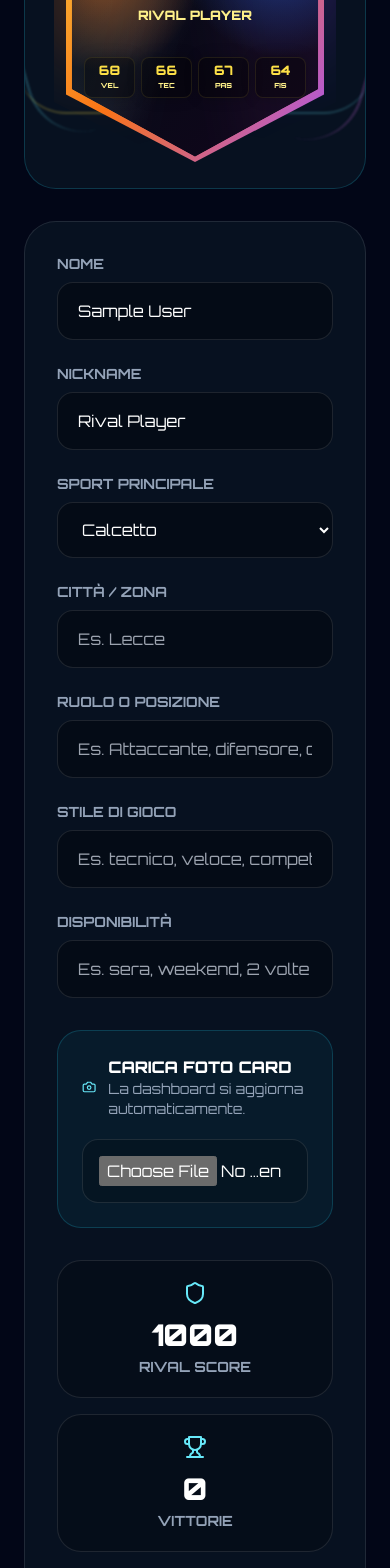
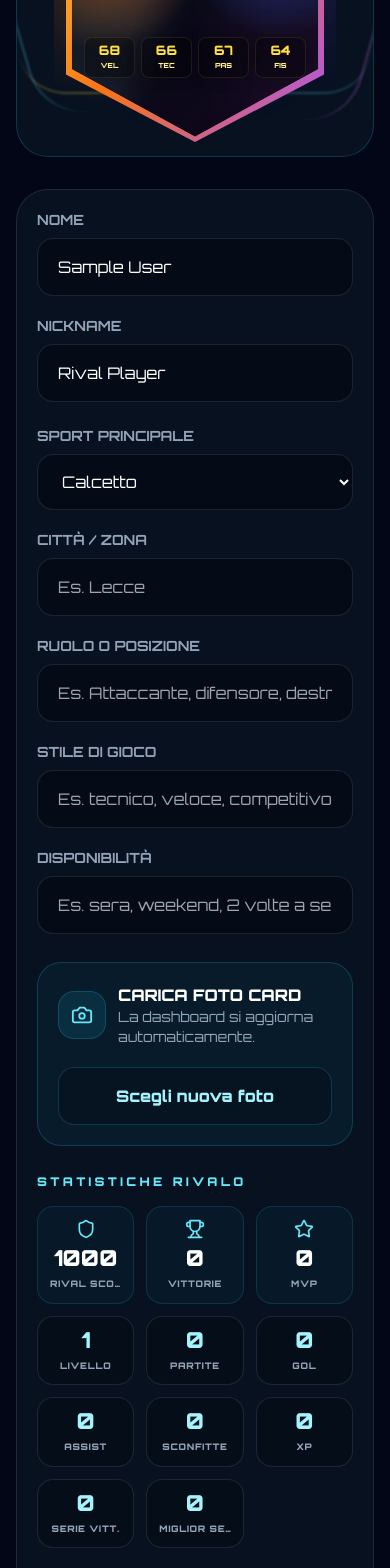
Before and after one commit to RivaloApp/rivalo-app, a Next.js app: page /profile in a window 390 px wide. Shown: the part 432-2000 px from the top of the page. Built offline with nearby package versions, Linux system fonts and the light colour scheme; no server answers; the database is empty; sample sign-in values are in the browser's storage.

Commit message:
Rifinisce statistiche profilo mobile

```diff
--- a/app/profile/page.tsx
+++ b/app/profile/page.tsx
@@ -178,9 +178,9 @@ setAvailability("");
   }
 
   return (
-    <main className="min-h-screen bg-[#020617] px-6 py-10 text-white">
+    <main className="min-h-screen overflow-x-hidden bg-[#020617] px-4 py-8 text-white sm:px-6 sm:py-10">
       <div className="mx-auto max-w-7xl">
-        <div className="mb-8 flex flex-wrap items-center justify-between gap-4">
+        <div className="mb-8 flex flex-col items-start gap-4 sm:flex-row sm:flex-wrap sm:items-center sm:justify-between">
           <Link href="/dashboard" className="flex items-center gap-4">
   <RivaloLogo />
 </Link>
@@ -193,8 +193,8 @@ setAvailability("");
           </Link>
         </div>
 
-        <div className="grid gap-8 xl:grid-cols-[360px_1fr]">
-          <div className="relative overflow-hidden rounded-[2rem] border border-cyan-400/20 bg-[#071120] p-6">
+        <div className="grid min-w-0 gap-8 xl:grid-cols-[360px_1fr]">
+          <div className="relative overflow-hidden rounded-[2rem] border border-cyan-400/20 bg-[#071120] p-3 sm:p-6">
             <div className="absolute inset-0 bg-[radial-gradient(circle_at_20%_20%,rgba(59,130,246,.22),transparent_30%),radial-gradient(circle_at_80%_20%,rgba(249,115,22,.18),transparent_30%)]" />
 
             <div className="relative z-10">
@@ -208,8 +208,8 @@ setAvailability("");
             </div>
           </div>
 
-          <div className="rounded-[2rem] border border-white/10 bg-[#071120] p-8">
-            <div className="grid gap-6 md:grid-cols-2">
+          <div className="rounded-[2rem] border border-white/10 bg-[#071120] p-5 sm:p-8">
+            <div className="grid gap-5 md:grid-cols-2">
               <Field
                 label="Nome"
                 value={name}
@@ -233,14 +233,14 @@ setAvailability("");
               <select
                 value={sport}
                 onChange={(e) => setSport(e.target.value)}
-                className="w-full rounded-2xl border border-white/10 bg-black/30 px-5 py-4 outline-none transition focus:border-cyan-400"
+                className="w-full min-w-0 rounded-2xl border border-white/10 bg-black/30 px-5 py-4 outline-none transition focus:border-cyan-400"
               >
                 <option value="calcetto">Calcetto</option>
                 <option value="padel">Padel</option>
                 <option value="tennis">Tennis</option>
               </select>
             </div>
-<div className="mt-6 grid gap-6 md:grid-cols-2">
+<div className="mt-5 grid gap-5 md:grid-cols-2">
   <Field
     label="Città / zona"
     value={city}
@@ -256,7 +256,7 @@ setAvailability("");
   />
 </div>
 
-<div className="mt-6 grid gap-6 md:grid-cols-2">
+<div className="mt-5 grid gap-5 md:grid-cols-2">
   <Field
     label="Stile di gioco"
     value={playStyle}
@@ -271,33 +271,43 @@ setAvailability("");
     placeholder="Es. sera, weekend, 2 volte a settimana..."
   />
 </div>
-            <div className="mt-8 rounded-[1.5rem] border border-cyan-400/20 bg-cyan-400/5 p-6">
+            <div className="mt-7 rounded-[1.5rem] border border-cyan-400/20 bg-cyan-400/5 p-5 sm:p-6">
               <div className="flex items-center gap-3">
-                <Camera className="text-cyan-300" />
+                <div className="flex h-12 w-12 shrink-0 items-center justify-center rounded-2xl border border-cyan-400/20 bg-cyan-400/10 text-cyan-300">
+                  <Camera size={22} />
+                </div>
 
-                <div>
+                <div className="min-w-0">
                   <div className="font-black uppercase">
                     Carica foto card
                   </div>
 
-                  <div className="text-sm text-slate-400">
+                  <div className="text-sm leading-5 text-slate-400">
                     La dashboard si aggiorna automaticamente.
                   </div>
                 </div>
               </div>
 
+              <label className="mt-5 flex cursor-pointer items-center justify-center rounded-2xl border border-cyan-400/20 bg-black/25 px-5 py-4 text-center font-black text-cyan-200 transition hover:bg-cyan-400/10">
+                Scegli nuova foto
                 <input
                   type="file"
                   accept="image/*"
-                className="mt-5 block w-full rounded-2xl border border-white/10 bg-black/20 p-4"
+                  className="hidden"
                   onChange={(e) => {
                     const file = e.target.files?.[0];
                     if (file) uploadPhoto(file);
                   }}
                 />
+              </label>
             </div>
 
-            <div className="mt-8 grid gap-4 md:grid-cols-3">
+            <div className="mt-7">
+              <div className="mb-4 text-xs font-black uppercase tracking-[0.28em] text-cyan-300">
+                Statistiche Rivalo
+              </div>
+
+              <div className="grid grid-cols-3 gap-3">
                 <StatBox
                   icon={<Shield />}
                   label="Rival Score"
@@ -315,17 +325,16 @@ setAvailability("");
                   label="MVP"
                   value={String(mvp)}
                 />
-            </div>
 
-            <div className="mt-4 grid gap-4 md:grid-cols-4">
                 <MiniStat label="Livello" value={String(level)} />
                 <MiniStat label="Partite" value={String(matchesPlayed)} />
                 <MiniStat label="Gol" value={String(goals)} />
                 <MiniStat label="Assist" value={String(assists)} />
                 <MiniStat label="Sconfitte" value={String(losses)} />
                 <MiniStat label="XP" value={String(xp)} />
-              <MiniStat label="Serie vittorie" value={String(winStreak)} />
+                <MiniStat label="Serie vitt." value={String(winStreak)} />
                 <MiniStat label="Miglior serie" value={String(bestStreak)} />
+              </div>
             </div>
 
             {message && (
@@ -337,7 +346,7 @@ setAvailability("");
             <button
               onClick={saveProfile}
               disabled={saving}
-              className="mt-8 rounded-2xl bg-gradient-to-r from-cyan-500 to-blue-600 px-8 py-4 text-lg font-black uppercase transition hover:scale-[1.02] disabled:opacity-60"
+              className="mt-6 w-full rounded-2xl bg-gradient-to-r from-cyan-500 to-blue-600 px-8 py-4 text-base font-black uppercase transition hover:scale-[1.02] disabled:opacity-60 sm:text-lg"
             >
               {saving ? "Salvataggio..." : "Salva profilo"}
             </button>
@@ -360,7 +369,7 @@ function Field({
   placeholder: string;
 }) {
   return (
-    <div>
+    <div className="min-w-0">
       <label className="mb-2 block text-sm font-bold uppercase text-slate-400">
         {label}
       </label>
@@ -368,7 +377,7 @@ function Field({
       <input
         value={value}
         onChange={(e) => setValue(e.target.value)}
-        className="w-full rounded-2xl border border-white/10 bg-black/30 px-5 py-4 outline-none transition focus:border-cyan-400"
+        className="w-full min-w-0 rounded-2xl border border-white/10 bg-black/30 px-5 py-4 outline-none transition focus:border-cyan-400"
         placeholder={placeholder}
       />
     </div>
@@ -385,16 +394,16 @@ function StatBox({
   value: string;
 }) {
   return (
-    <div className="rounded-[1.5rem] border border-white/10 bg-black/20 p-5 text-center">
-      <div className="mb-3 flex justify-center text-cyan-300">
+    <div className="min-w-0 rounded-2xl border border-cyan-400/15 bg-cyan-400/[.045] p-3 text-center sm:p-4">
+      <div className="mb-2 flex justify-center text-cyan-300 [&>svg]:h-5 [&>svg]:w-5">
         {icon}
       </div>
 
-      <div className="text-3xl font-black text-white">
+      <div className="truncate text-[22px] font-black leading-none text-white sm:text-3xl">
         {value}
       </div>
 
-      <div className="mt-1 text-sm font-bold uppercase text-slate-400">
+      <div className="mt-2 truncate text-[9px] font-black uppercase tracking-[0.08em] text-slate-400 sm:text-xs">
         {label}
       </div>
     </div>
@@ -409,12 +418,12 @@ function MiniStat({
   value: string;
 }) {
   return (
-    <div className="rounded-2xl border border-white/10 bg-black/20 p-4 text-center">
-      <div className="text-2xl font-black text-cyan-200">
+    <div className="min-w-0 rounded-2xl border border-white/10 bg-black/20 p-3 text-center sm:p-4">
+      <div className="truncate text-[22px] font-black leading-none text-cyan-200 sm:text-2xl">
         {value}
       </div>
 
-      <div className="mt-1 text-xs font-black uppercase tracking-[0.12em] text-slate-400">
+      <div className="mt-2 truncate text-[9px] font-black uppercase tracking-[0.08em] text-slate-400 sm:text-xs sm:tracking-[0.12em]">
         {label}
       </div>
     </div>
```
Lines whose indentation alone changed are shown as unchanged.
